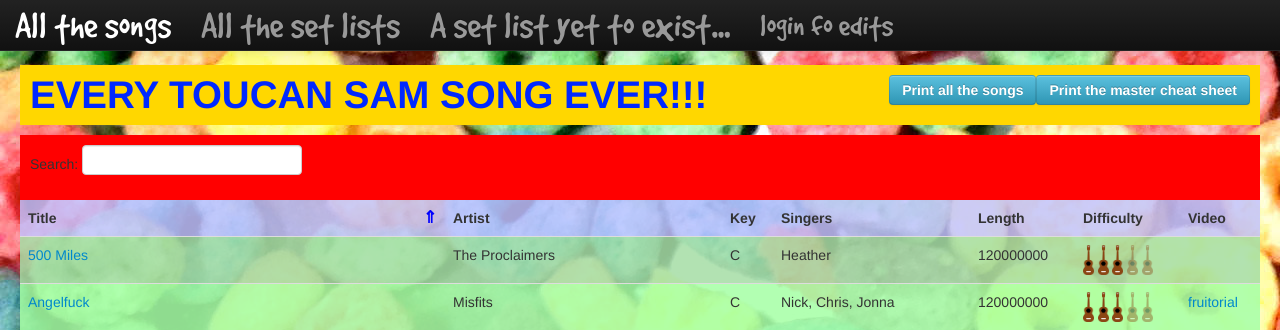
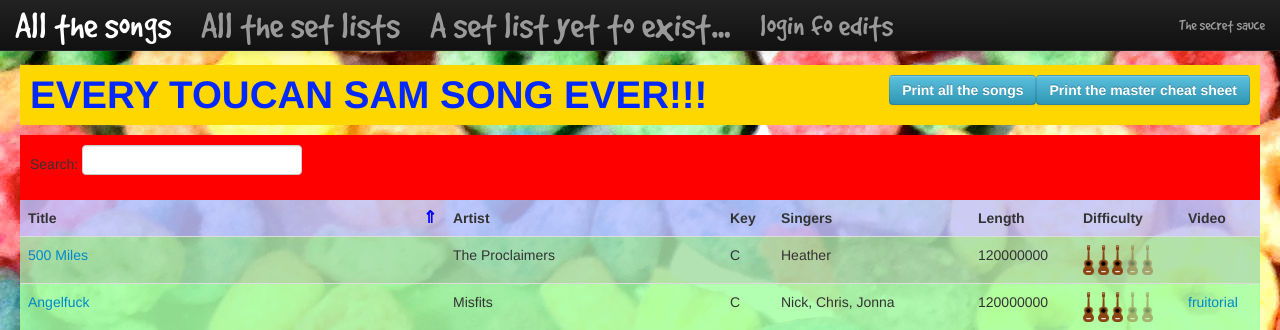
Before and after one commit to chrispitzer/toucan-sam, a Django app: page // in a window 1280 px wide. Shown: the top 330 px of the page. Run offline with Django 3.2, Linux system fonts and the light colour scheme; data comes from the database, SQL or seed files in the repository; parts of the project's set-up code (start-up, migrations or seed data) failed here and were passed over; some libraries are stand-ins or nearby versions.

Commit message:
link to github

```diff
--- a/toucansam/toucansam/templates/base.html
+++ b/toucansam/toucansam/templates/base.html
@@ -36,6 +36,9 @@
                     {% endif %}
                 </a>
             </li>
+            <li class="even-smaller float_right">
+                <a href="https://github.com/chrispitzer/toucan-sam">The secret sauce</a>
+            </li>
             {% block extra_nav_list_items %}
             {% endblock %}
         </ul>
--- a/toucansam/toucansam/templates/shared_base.html
+++ b/toucansam/toucansam/templates/shared_base.html
@@ -28,6 +28,9 @@
                 font-family: 'GoodDogRegular';
                 font-size: 40px;
             }
+            ul.nav {
+                width: 100%;
+            }
             .randocolor {
                 background-color: {% randocolor %};
                 padding: 10px;
@@ -35,8 +38,11 @@
             .smaller {
                 font-size: smaller;
             }
+            .even-smaller {
+                font-size: 40%;
+            }
             .float_right {
-                float: right;
+                float: right !important;
             }
 
             table.dataTable thead {
```
